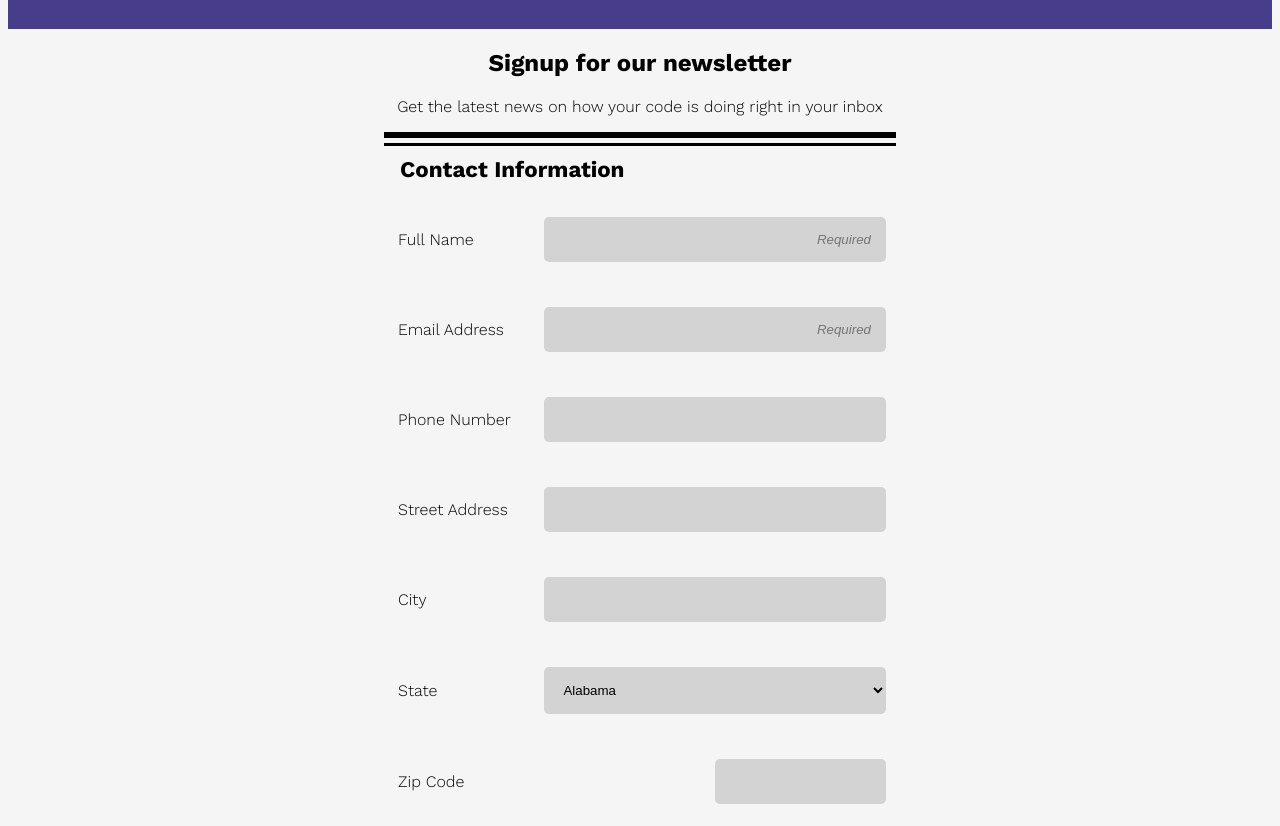
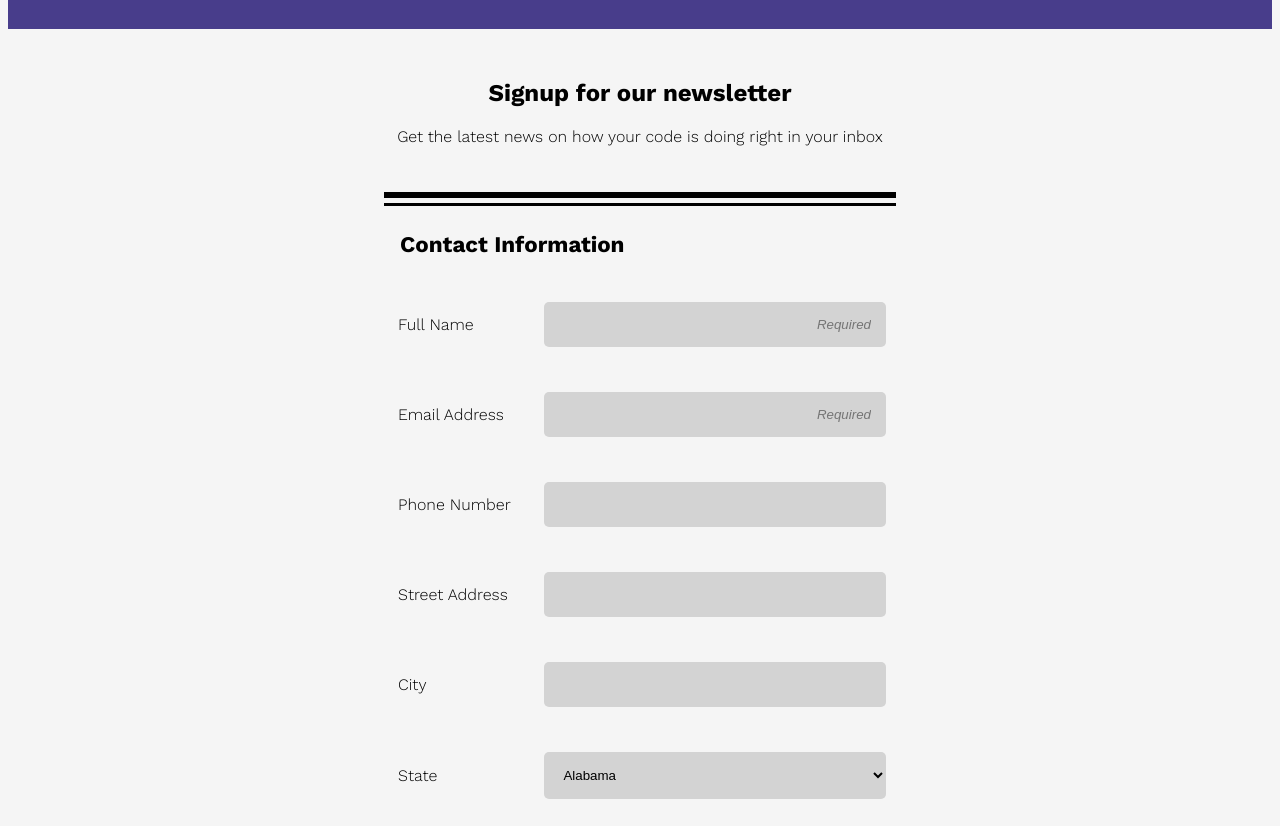
Before and after one commit to m6english/Techdegree-project-3, a plain HTML site: page index.html in a window 1280 px wide. Shown: the part 80-906 px from the top of the page. Drawn offline with nearby package versions, Linux system fonts and the light colour scheme; a web font is replaced by a local one.

Commit message:
final touches

```diff
--- a/index.html
+++ b/index.html
@@ -45,7 +45,7 @@
                     </div>
                     <div class="contact_item">
                         <label for="state">State</label><br>
-                        <select id="states" name="select_state">
+                        <select id="state" name="select_state">
                             <option value="Alabama">Alabama</option>
                             <option value="Alaska">Alaska</option>
                             <option value="Arizona">Arizona</option>
@@ -124,7 +124,7 @@
                 <div class="news_item">
                     <input type="radio" id="plain_format" name="news_format"><label for="plain_format">Plain text</label><br>
                 </div>
-                    <label class="news_label">Other topics you'd like to hear about</label><br>
+                    <label for="textarea" class="news_label">Other topics you'd like to hear about</label><br>
                 <div class="news_item">
                     <textarea id="textarea" name="user_textarea"></textarea>
                 </div>
--- a/styles.css
+++ b/styles.css
@@ -25,11 +25,14 @@ main {
     text-align: center;
     border-bottom: 6px black solid;
     margin-bottom: 5px;
+    padding-bottom: 30px;
+    padding-top: 30px;
 }
 
 .container {
     display: block;
     border-top: 3px black solid;
+    padding-top: 15px;
 }
 
 fieldset {
@@ -41,7 +44,7 @@ fieldset {
 input[type="text"],
 input[type="email"],
 input[type="tel"],
-#states,
+#state,
 .news_label {
     margin-top: 15px;
     margin-bottom: 15px;
@@ -49,7 +52,7 @@ input[type="tel"],
 }
 
 input,
-#states {
+#state {
     background-color: rgb(211, 211, 211);
     border: none;
     padding: 15px;
@@ -57,7 +60,7 @@ input,
 }
 
 input:focus,
-#states:focus,
+#state:focus,
 #textarea:focus,
 .btn:focus {
     border: darkslateblue 4px solid;
@@ -66,6 +69,7 @@ input:focus,
 
 legend {
     padding-top: 10px;
+    padding-bottom: 10px;
     font-weight: bold;
     font-size: 1.4em;
 }
@@ -100,8 +104,12 @@ footer {
     font-style: italic;
     margin: 5px;
     color: slategray;
+    margin-top: 10px;
 }
 
+#zip {
+    width: 50%;
+}
 @media screen and (min-width: 768px) {
 
     main {
@@ -109,7 +117,7 @@ footer {
     }
 
     #zip {
-        width: 35%;
+        width: 25%;
     }
 
     .contact_item {
@@ -129,5 +137,4 @@ footer {
         width: 100%;
     }
 
-
 }
```
